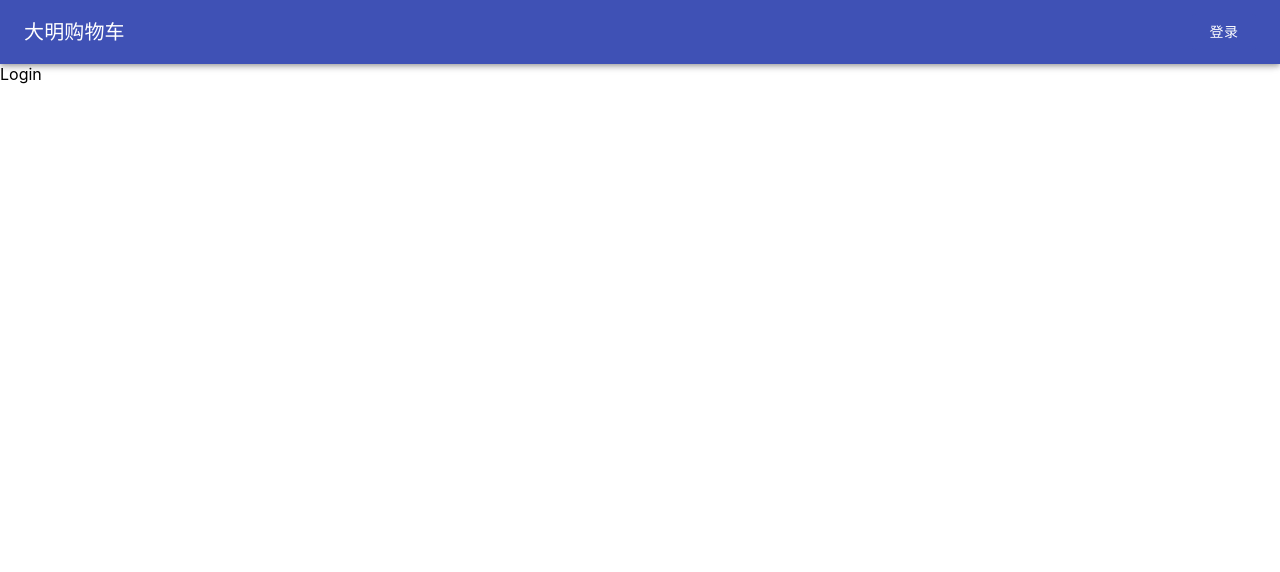
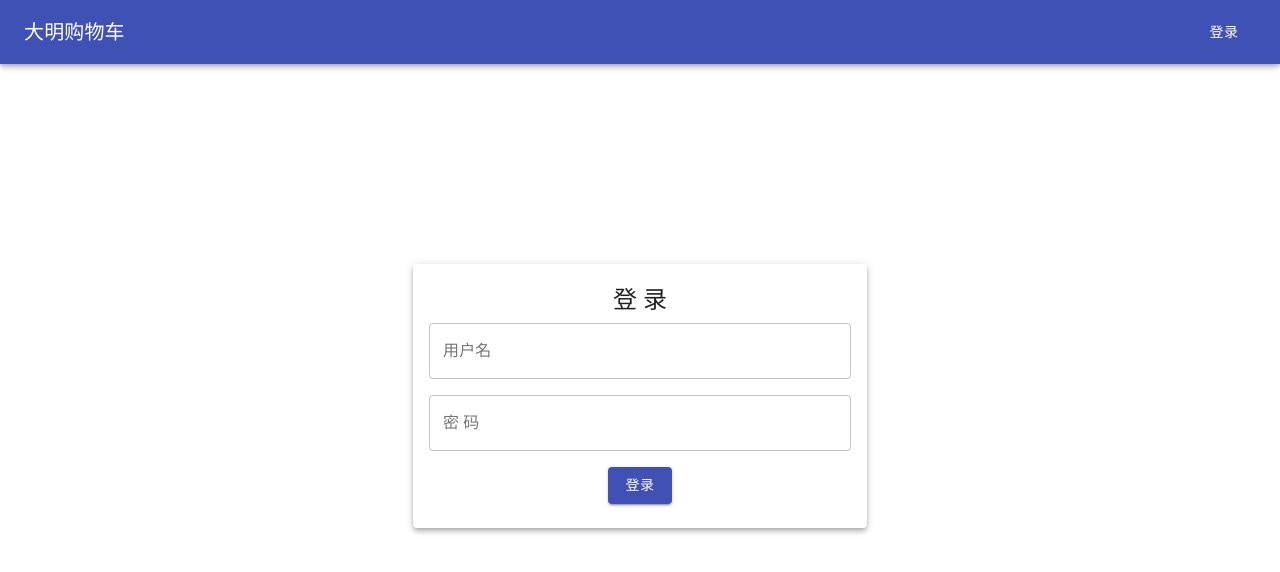
Before and after one commit to damingerdai/shopping-cart-react, a React (Create React App) app: page /login in a window 1280 px wide. Shown: the top 572 px of the page. Built offline with nearby package versions, Linux system fonts and the light colour scheme.

Commit message:
feat: login view is ok

```diff
--- a/src/index.scss
+++ b/src/index.scss
@@ -1,13 +1,2 @@
-body {
-  margin: 0;
-  font-family: -apple-system, BlinkMacSystemFont, 'Segoe UI', 'Roboto', 'Oxygen',
-    'Ubuntu', 'Cantarell', 'Fira Sans', 'Droid Sans', 'Helvetica Neue',
-    sans-serif;
-  -webkit-font-smoothing: antialiased;
-  -moz-osx-font-smoothing: grayscale;
-}
-
-code {
-  font-family: source-code-pro, Menlo, Monaco, Consolas, 'Courier New',
-    monospace;
-}
+@import 'styles/general';
+@import 'styles/helpers';
--- a/src/pages/login/Login.js
+++ b/src/pages/login/Login.js
@@ -1,7 +1,41 @@
-import './Login.scss';
+import React from "react";
+import TextField from "@material-ui/core/TextField";
+import Button from "@material-ui/core/Button";
 
-function Login() {
-    return <div>Login</div>
+import "./Login.scss";
+
+class Login extends React.Component {
+  render() {
+    return (
+      <div className="login">
+        <div className="login-content">
+          <div className="box card">
+            <h2 className="header">登 录</h2>
+            {/* <div className="header"></div> */}
+            <form className="form">
+              <TextField
+                id="username"
+                label="用户名"
+                variant="outlined"
+                className="w-full input"
+              />
+              <TextField
+                id="password"
+                label="密 码"
+                variant="outlined"
+                className="w-full input"
+              />
+              <div className="input text-center">
+                <Button variant="contained" color="primary">
+                   登录
+                </Button>
+              </div>
+            </form>
+          </div>
+        </div>
+      </div>
+    );
+  }
 }
 
 export default Login;
--- a/src/pages/login/Login.scss
+++ b/src/pages/login/Login.scss
@@ -0,0 +1,55 @@
+.login {
+    display: flex;
+
+    &-content {
+        margin: 0 auto;
+
+        .card {
+            transition: box-shadow 280ms cubic-bezier(0.4, 0, 0.2, 1);
+            display: block;
+            position: relative;
+            padding: 16px;
+            border-radius: 4px;
+        }
+
+        .box {
+            box-shadow: 0 2px 4px -1px rgb(0 0 0 / 20%), 0 4px 5px 0 rgb(0 0 0 / 14%), 0 1px 10px 0 rgb(0 0 0 / 12%);
+            background: #fff;
+            color: rgba(0,0,0,.87);
+            font-family: Roboto,Helvetica Neue,sans-serif;
+            margin: {
+                top: 200px
+            };
+            // max-width: 380px;
+            min-width: 400px;
+
+
+            .header {
+                margin: 0;
+                font-size: 24px;
+                font-weight: 500;
+                box-sizing: border-box;
+                display: block;
+                text-align: center!important;
+            }
+
+            .form {
+                margin: {
+                    top: 8px;
+                };
+
+                .input {
+                    margin: {
+                        bottom: 8px;
+                    };
+
+                    &:not(:first-child) {
+                        margin: {
+                            top: 8px;
+                        };
+                    }
+                }
+            }
+        }
+    }
+}
--- /dev/null
+++ b/src/styles/_general.scss
@@ -0,0 +1,8 @@
+body {
+    margin: 0;
+    font-family: -apple-system, BlinkMacSystemFont, 'Segoe UI', 'Roboto', 'Oxygen',
+      'Ubuntu', 'Cantarell', 'Fira Sans', 'Droid Sans', 'Helvetica Neue',
+      sans-serif;
+    -webkit-font-smoothing: antialiased;
+    -moz-osx-font-smoothing: grayscale;
+  }
--- /dev/null
+++ b/src/styles/_helpers.scss
@@ -0,0 +1,31 @@
+// ------------------------------
+@import 'helpers/variables';
+// ------------------------------
+@import 'helpers/size';
+@import 'helpers/text';
+
+// Generate Helpers
+@each $key, $utility in $utilities {
+    $values: map-get($utility, values);
+
+    $properties: map-get($utility, property);
+    $property-class-prefix: map-get($utility, class);
+    $property-class-prefix-hyphen: if(
+      $property-class-prefix== '',
+      $property-class-prefix,
+      $property-class-prefix + '-'
+    );
+
+    @if type-of($properties) == 'string' {
+      $properties: append((), $properties);
+    }
+
+    @each $class-modifier, $value in $values {
+
+      .#{$property-class-prefix-hyphen + $class-modifier} {
+        @each $property in $properties {
+          #{$property}: $value !important;
+        }
+      }
+    }
+  }
--- /dev/null
+++ b/src/styles/helpers/_size.scss
@@ -0,0 +1,14 @@
+$size: (
+  'width': (
+    property: width,
+    class: w,
+    values: $size
+  ),
+  'height': (
+    property: height,
+    class: h,
+    values: $size
+  )
+);
+
+$utilities: map-merge($size, $utilities);
--- /dev/null
+++ b/src/styles/helpers/_text.scss
@@ -0,0 +1,9 @@
+$text: (
+    'align': (
+        property: text-align,
+        class: text,
+        values: $text
+    )
+);
+
+$utilities: map-merge($text, $utilities);
--- /dev/null
+++ b/src/styles/helpers/_variables.scss
@@ -0,0 +1,20 @@
+$utilities: () !default;
+
+// Size
+$size: (
+  20: 20%,
+  25: 25%,
+  40: 40%,
+  50: 50%,
+  60: 60%,
+  75: 75%,
+  80: 80%,
+  full: 100%,
+  auto: auto
+) !default;
+
+$text: (
+    start: start,
+    center: center,
+    end: end
+) !default;
```
